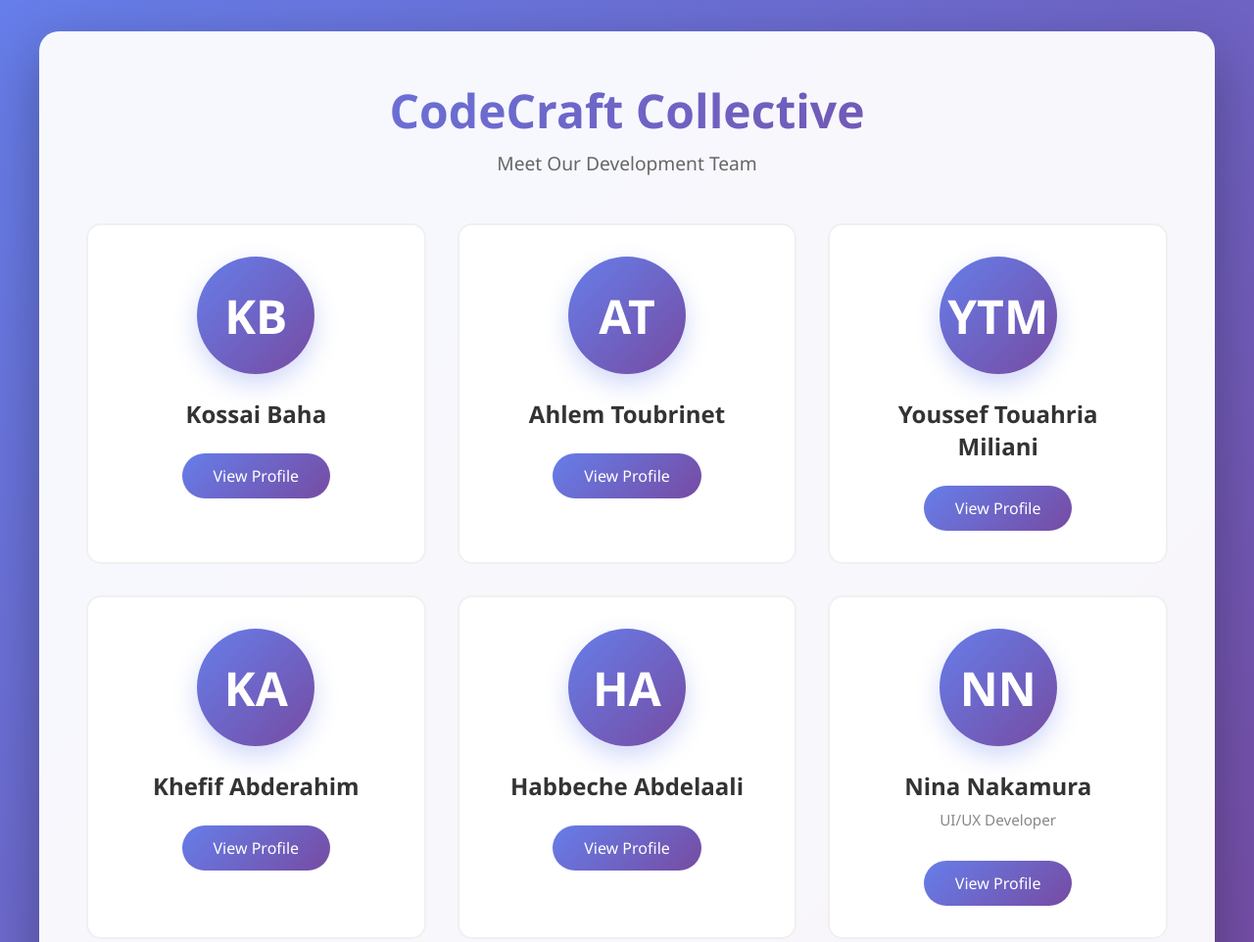
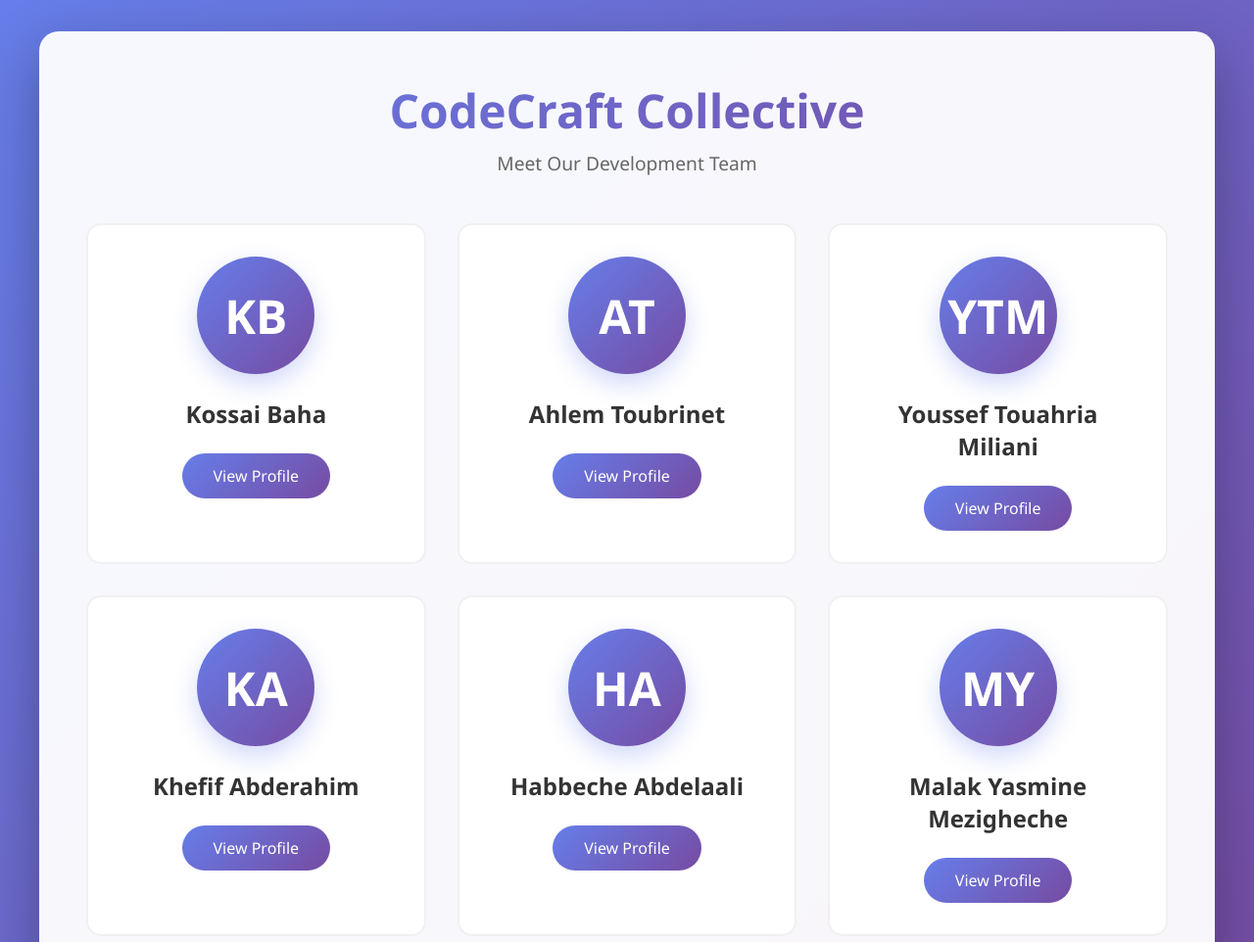
Before and after one commit to BAHA-Kossai/team-portfolio-project, a plain HTML site: page index.html in a window 1280 px wide. Shown: the top 962 px of the page at 98% size. Drawn offline with Linux system fonts and the light colour scheme.

Commit message:
final adjusment

```diff
--- a/index.html
+++ b/index.html
@@ -239,10 +239,10 @@
             </div>
 
             <div class="member-card">
-                <div class="member-icon">NN</div>
-                <a href="member6.html" class="member-name">Nina Nakamura</a>
-                <p class="member-role">UI/UX Developer</p>
-                <a href="member6.html" class="view-profile">View Profile</a>
+                <div class="member-icon">MY</div>
+                <a href="malak-yasmine-mezigheche.html" class="member-name">Malak Yasmine Mezigheche</a>
+                <!-- <p class="member-role">UI/UX Developer</p> -->
+                <a href="malak-yasmine-mezigheche.html" class="view-profile">View Profile</a>
             </div>
         </div>
 
```
